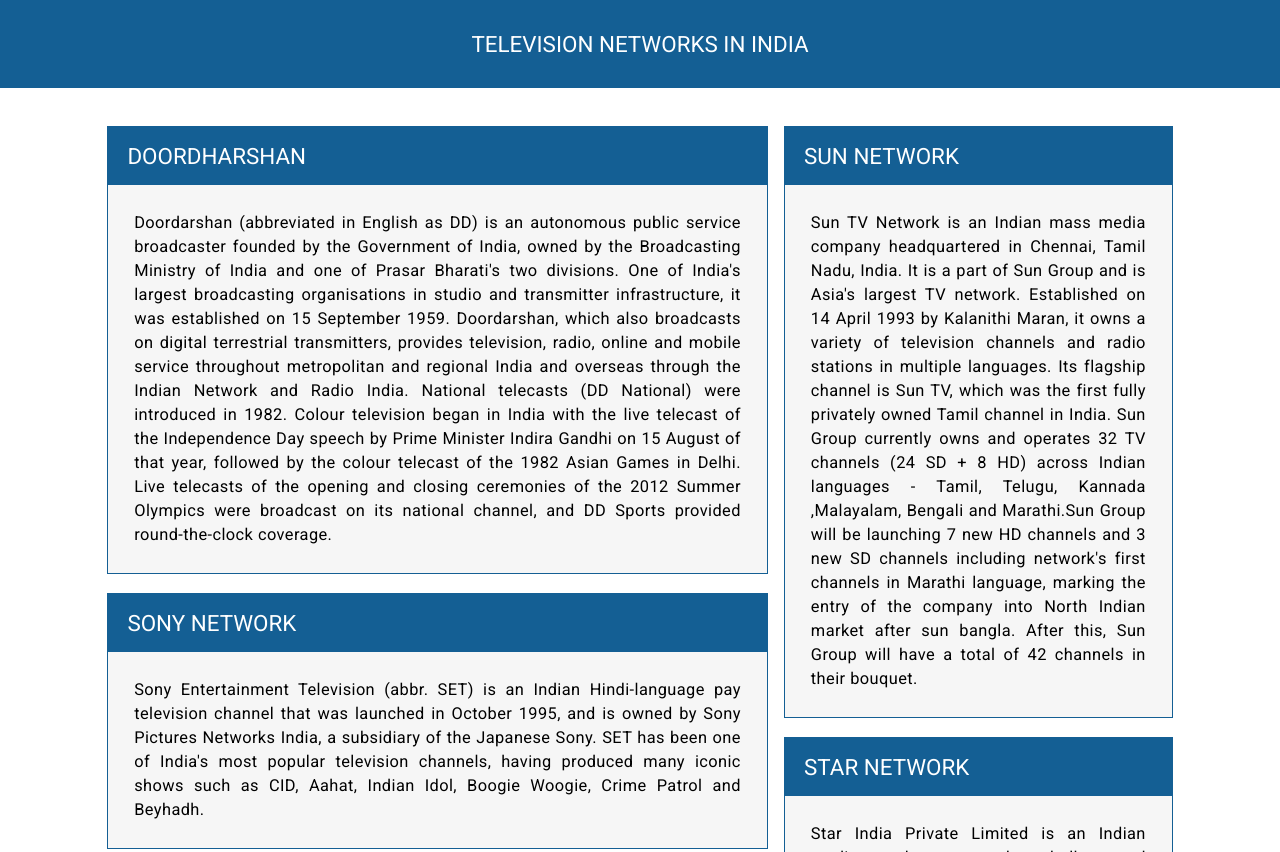
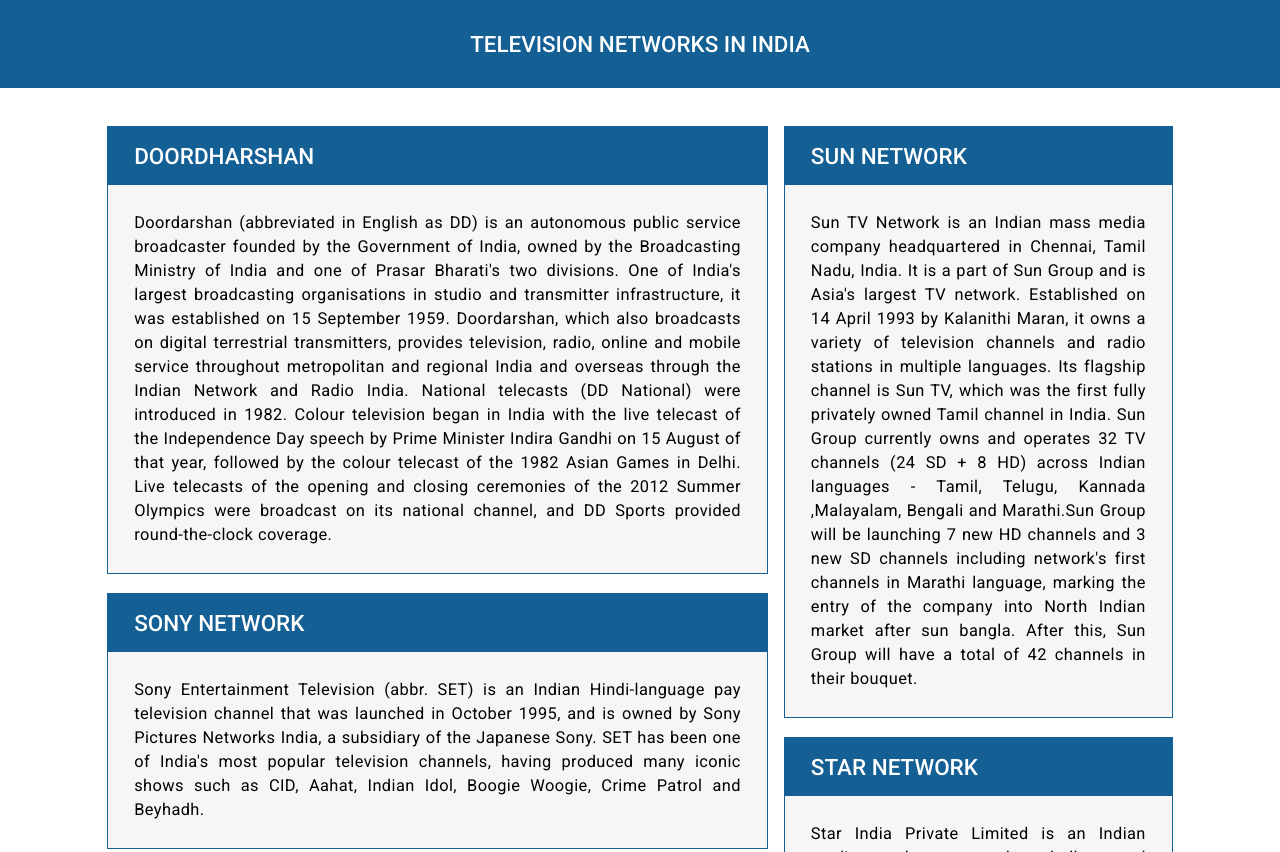
Before and after one commit to aravindhan-a-cdw/ui-exercises, a plain HTML site: page exercise_4/index.html in a window 1280 px wide. Shown: the top 852 px of the page. Drawn offline with Linux system fonts and the light colour scheme.

Commit message:
Modified based on review comments

```diff
--- a/exercise_4/css/style.css
+++ b/exercise_4/css/style.css
@@ -1,5 +1,4 @@
 * {
-    /* border: 1px dashed blue; */
     padding: 0;
     margin: 0;
     box-sizing: border-box;
@@ -10,6 +9,9 @@
     font-family: 'Roboto', sans-serif;
 }
 
+div.header>h1 {
+    font-size: 1.4rem;
+}
 
 header {
     margin-bottom: 2.375rem;
@@ -19,17 +21,17 @@
     background-color: #145f94;
     color: #fff;
     text-align: left;
-    padding: 1rem 1.2rem;
+    padding: 1rem 1.625rem;
+    font-size: 1.2rem;
+}
+
+.header > * {
+    font-weight: 500;
 }
 
 div.box .header:only-child {
     padding: 1.875rem;
     text-align: center;
-}
-
-div.header>h3 {
-    font-size: 1.4rem;
-    font-weight: 500;
 }
 
 .box {
@@ -49,8 +51,7 @@
 
 main {
     width: 83.25%;
-    margin: auto;
-    margin-bottom: 5rem;
+    margin: 0 auto 5rem;
 }
 
 div.left {
--- a/exercise_4/index.html
+++ b/exercise_4/index.html
@@ -5,7 +5,9 @@
     <title>Television Networks in India</title>
     <link rel="preconnect" href="https://fonts.googleapis.com">
     <link rel="preconnect" href="https://fonts.gstatic.com" crossorigin>
-    <link href="https://fonts.googleapis.com/css2?family=Roboto:wght@100;300;400;700;900&display=swap" rel="stylesheet">
+    <link
+        href="https://fonts.googleapis.com/css2?family=Roboto+Condensed:wght@300;400;700&family=Roboto:wght@100;300;400;500;700;900&display=swap"
+        rel="stylesheet">
     <link rel="stylesheet" href="./css/style.css">
 </head>
 
@@ -14,7 +16,7 @@
         <header>
             <div class="box">
                 <div class="header">
-                    <h3>TELEVISION NETWORKS IN INDIA</h3>
+                    <h1>TELEVISION NETWORKS IN INDIA</h1>
                 </div>
             </div>
         </header>
```
